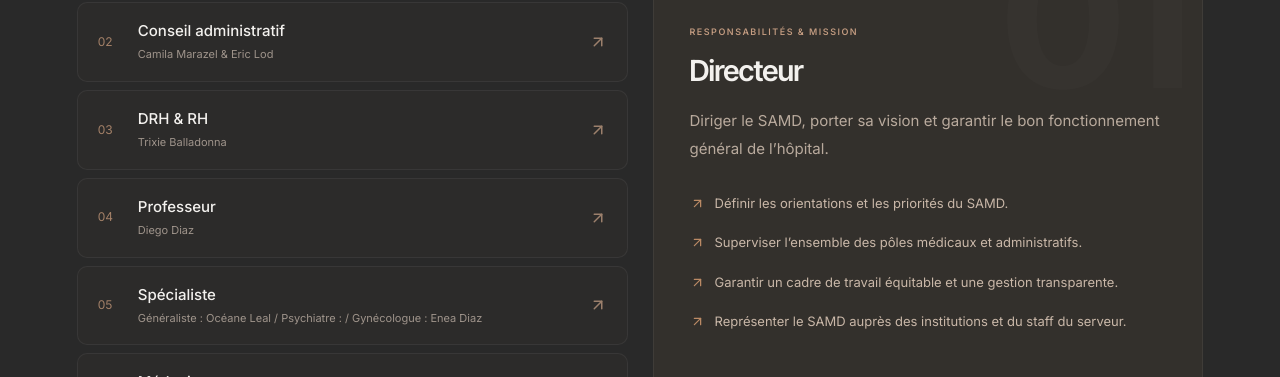
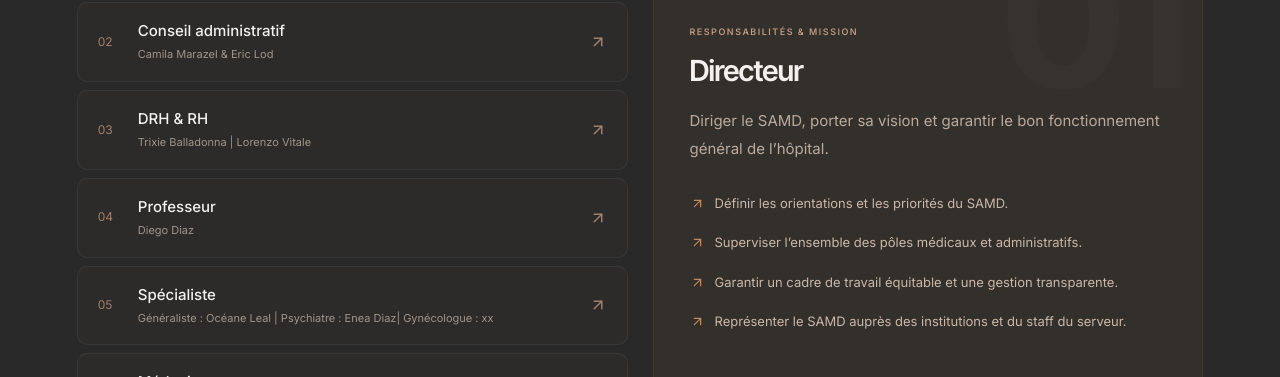
Before and after one commit to LeStitcheur/samd-candidature, a React (Vite) app: page / in a window 1280 px wide. Shown: the part 2920-3297 px from the top of the page. Built offline with nearby package versions, Linux system fonts and the light colour scheme.

Commit message:
Publication SAMD — 2026-09-25T22:35:31.848Z

```diff
--- a/src/content.js
+++ b/src/content.js
@@ -58,7 +58,7 @@ export const hierarchie = [
   },
   {
     grade: "DRH & RH",
-    nom: "Trixie Balladonna",
+    nom: "Trixie Balladonna | Lorenzo Vitale",
     niveau: "03",
     mission:
       "Gérer les ressources humaines, accompagner les équipes et assurer le suivi du personnel du SAMD.",
@@ -84,7 +84,7 @@ export const hierarchie = [
   },
   {
     grade: "Spécialiste",
-    nom: "Généraliste : Océane Leal / Psychiatre : / Gynécologue : Enea Diaz",
+    nom: "Généraliste : Océane Leal | Psychiatre : Enea Diaz| Gynécologue : xx",
     niveau: "05",
     mission:
       "Apporter une expertise médicale avancée dans une spécialité et assurer le suivi des patients nécessitant une prise en charge spécifique.",
```
